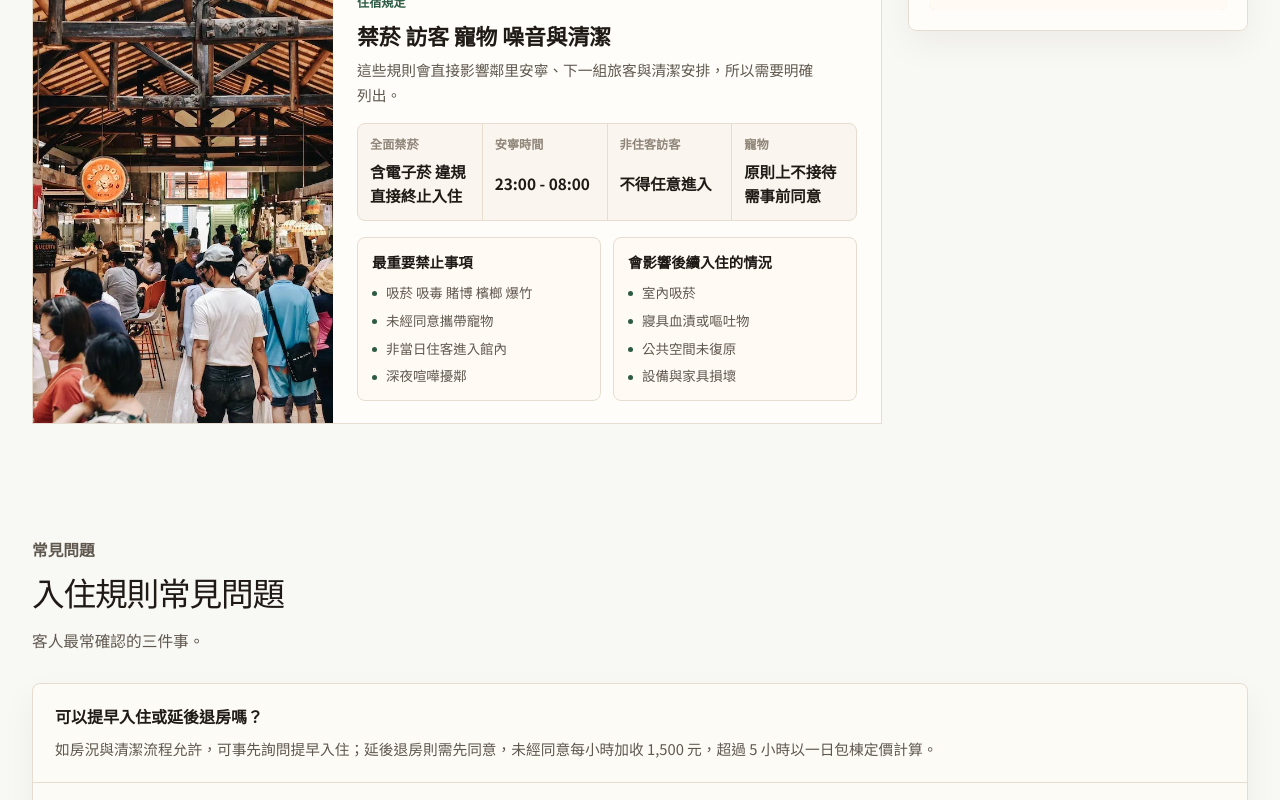
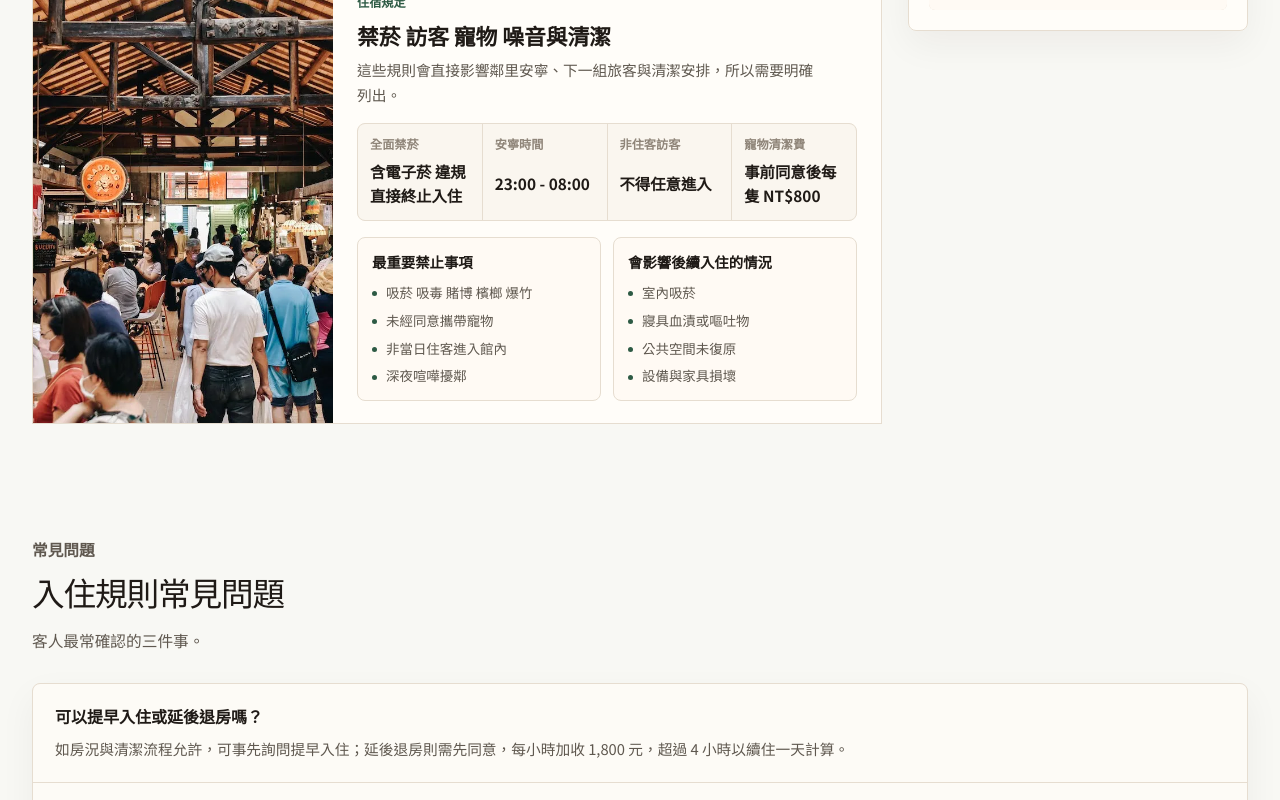
Before and after one commit to hellohouse2017/hello-stay-next, a Next.js app: page /agreement in a window 1280 px wide. Shown: the part 2680-3480 px from the top of the page. Built offline with nearby package versions, Linux system fonts and the light colour scheme.

Commit message:
fix: sync public stay policies

```diff
--- a/src/app/agreement/page.tsx
+++ b/src/app/agreement/page.tsx
@@ -73,7 +73,7 @@ const detailCards = [
       { label: "入住時間", value: "16:00 之後" },
       { label: "退房時間", value: "11:00 之前" },
       { label: "最晚入住", value: "原則上 21:00 前" },
-      { label: "延遲退房", value: "每小時加收 1,500 元" },
+      { label: "延遲退房", value: "每小時加收 1,800 元" },
     ],
     groups: [
       {
@@ -82,7 +82,7 @@ const detailCards = [
       },
       {
         title: "超時規則",
-        items: ["未經同意延遲退房會計費", "超過 5 小時以一日包棟定價計", "不要把退房時間當彈性參考"],
+        items: ["未經同意延遲退房會計費", "超過 4 小時以續住一天計算", "不要把退房時間當彈性參考"],
       },
     ],
   },
@@ -127,7 +127,7 @@ const detailCards = [
       { label: "全面禁菸", value: "含電子菸 違規直接終止入住" },
       { label: "安寧時間", value: "23:00 - 08:00" },
       { label: "非住客訪客", value: "不得任意進入" },
-      { label: "寵物", value: "原則上不接待 需事前同意" },
+      { label: "寵物清潔費", value: "事前同意後每隻 NT$800" },
     ],
     groups: [
       {
@@ -166,7 +166,7 @@ const fit = [
 const faqs = [
   {
     question: "可以提早入住或延後退房嗎？",
-    answer: "如房況與清潔流程允許，可事先詢問提早入住；延後退房則需先同意，未經同意每小時加收 1,500 元，超過 5 小時以一日包棟定價計算。",
+    answer: "如房況與清潔流程允許，可事先詢問提早入住；延後退房則需先同意，每小時加收 1,800 元，超過 4 小時以續住一天計算。",
   },
   {
     question: "付款後如果取消怎麼辦？",
--- a/src/data/llms-faq.ts
+++ b/src/data/llms-faq.ts
@@ -22,7 +22,7 @@ export const llmsFaqZh: LlmsFaqItem[] = [
     },
     {
         question: "可以帶寵物嗎？",
-        answer: "非寵物友善旅宿。經事前申請並書面同意者，酌收清潔費平日 $800、假日 $1,000。",
+        answer: "非寵物友善旅宿。經事前申請並書面同意者，每隻酌收清潔費 NT$800。",
     },
     {
         question: "有停車場嗎？",
--- a/src/data/scheduled-articles.ts
+++ b/src/data/scheduled-articles.ts
@@ -844,9 +844,9 @@ Day 2
     {
         slug: "kaohsiung-pet-friendly-bnb", title: "高雄可帶寵物包棟民宿：毛小孩出遊住宿指南", description: "高雄可帶寵物的包棟民宿指南，攜帶寵物入住規定、費用、注意事項完整說明。", publishDate: "2026-12-20", emoji: "🐾", tags: ["寵物", "包棟"], excerpt: "帶毛小孩出門找住宿超麻煩？包棟民宿的寵物政策看這篇就夠。",
         sections: [
-            { id: "policy", title: "Hello Stay 寵物入住政策", content: `Hello Stay 非寵物友善旅宿，但經事前書面同意可攜帶：\n\n費用：\n• 平日清潔費 $800\n• 假日清潔費 $1,000\n\n規定：\n• 必須事先申請並取得書面同意\n• 寵物不可上床\n• 飼主自行清理排泄物\n• 退房前清潔環境\n• 如有損壞需照價賠償\n\n建議帶的寵物用品：\n• 寵物墊 / 睡窩\n• 飼料和碗\n• 牽繩（外出用）\n• 清潔袋\n• 寵物玩具` },
-        ],
-        faq: [{ q: "Hello Stay 可以帶寵物嗎？", a: "需事前申請。經書面同意後，酌收清潔費平日$800、假日$1,000。" }],
+            { id: "policy", title: "Hello Stay 寵物入住政策", content: `Hello Stay 非寵物友善旅宿，但經事前書面同意可攜帶：\n\n費用：\n• 每隻清潔費 NT$800\n\n規定：\n• 必須事前申請並取得書面同意\n• 寵物不可上床\n• 飼主自行清理排泄物\n• 退房前清潔環境\n• 如有損壞需照價賠償\n\n建議帶的寵物用品：\n• 寵物墊 / 睡窩\n• 飼料和碗\n• 牽繩（外出用）\n• 清潔袋\n• 寵物玩具` },
+        ],
+        faq: [{ q: "Hello Stay 可以帶寵物嗎？", a: "需事前申請。經書面同意後，每隻酌收清潔費 NT$800。" }],
     },
     // Week 42
     {
```
Also changed, not shown: 1 other file (tests, documents, lock files or other folders).
